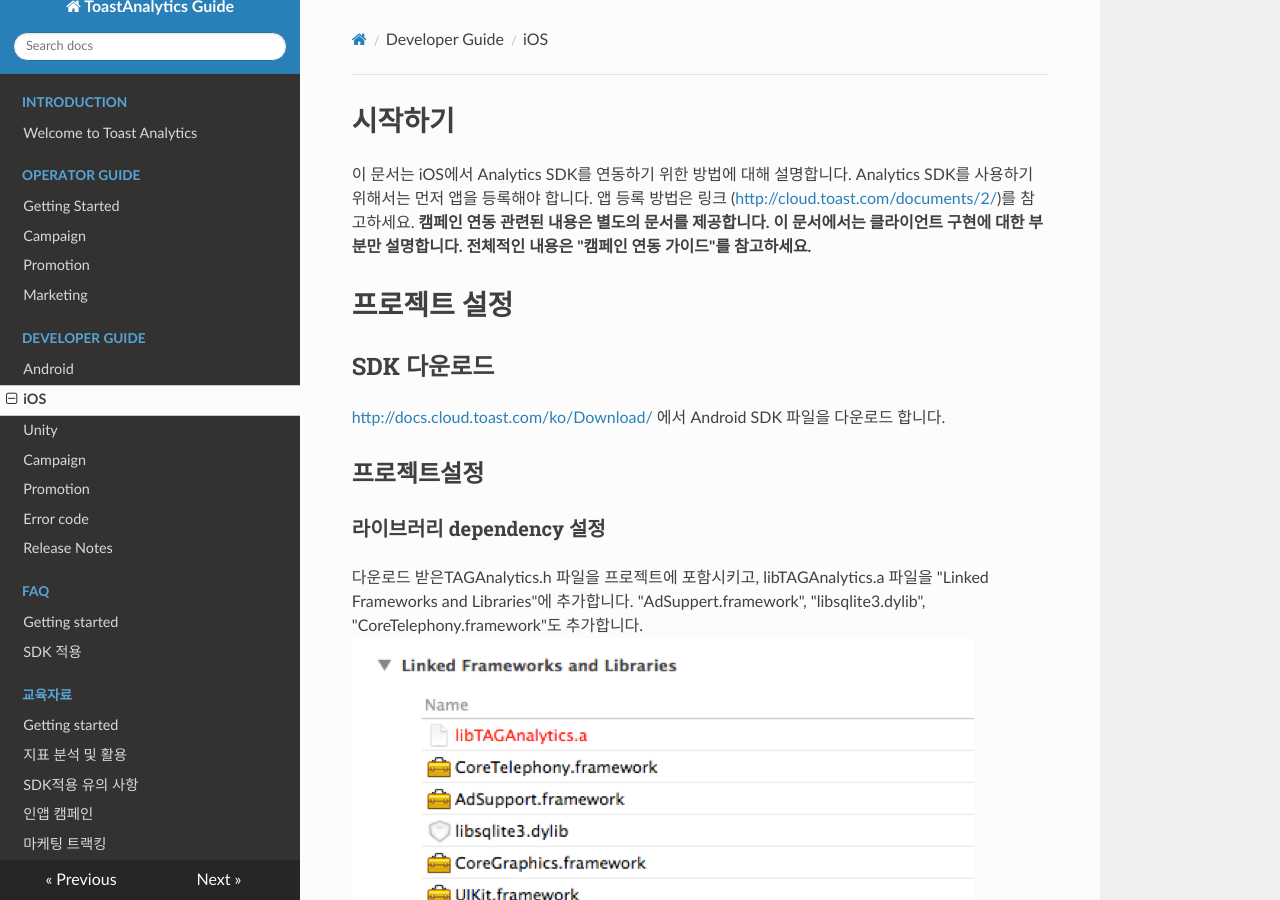
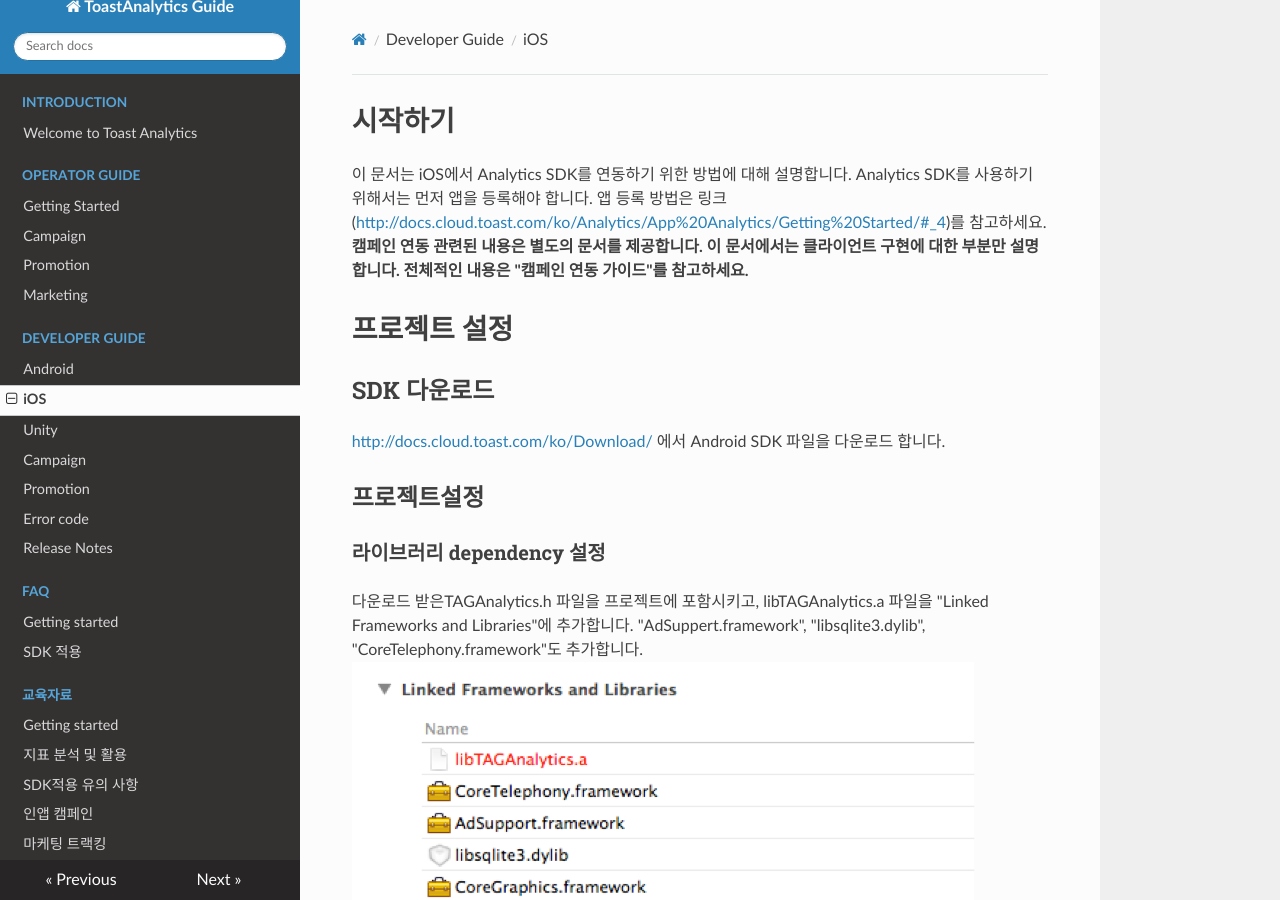
Before and after one commit to ToastAnalytics/ToastAnalytics, an MkDocs documentation site: the page built from docs/Developer/5. iOS Developer Guide.md, in a window 1280 px wide and 900 px high. Built offline with MkDocs 1.6.1, drawn with Linux system fonts in a browser that asks for light colours; nearby versions of some CDN libraries; old or Windows-style settings are respelled for this version of MkDocs; some of the changed lines change nothing that is shown.

Commit message:
Update 5. iOS Developer Guide.md

```diff
--- a/docs/Developer/5. iOS Developer Guide.md
+++ b/docs/Developer/5. iOS Developer Guide.md
@@ -1,6 +1,6 @@
 # 시작하기
 
-이 문서는 iOS에서 Analytics SDK를 연동하기 위한 방법에 대해 설명합니다. Analytics SDK를 사용하기 위해서는 먼저 앱을 등록해야 합니다. 앱 등록 방법은 링크 (<http://cloud.toast.com/documents/2/>)를 참고하세요.
+이 문서는 iOS에서 Analytics SDK를 연동하기 위한 방법에 대해 설명합니다. Analytics SDK를 사용하기 위해서는 먼저 앱을 등록해야 합니다. 앱 등록 방법은 링크 (<http://docs.cloud.toast.com/ko/Analytics/App%20Analytics/Getting%20Started/#_4>)를 참고하세요.
 **캠페인 연동 관련된 내용은 별도의 문서를 제공합니다. 이 문서에서는 클라이언트 구현에 대한 부분만 설명합니다. 전체적인 내용은 "캠페인 연동 가이드"를 참고하세요.**
 
 # 프로젝트 설정
```
